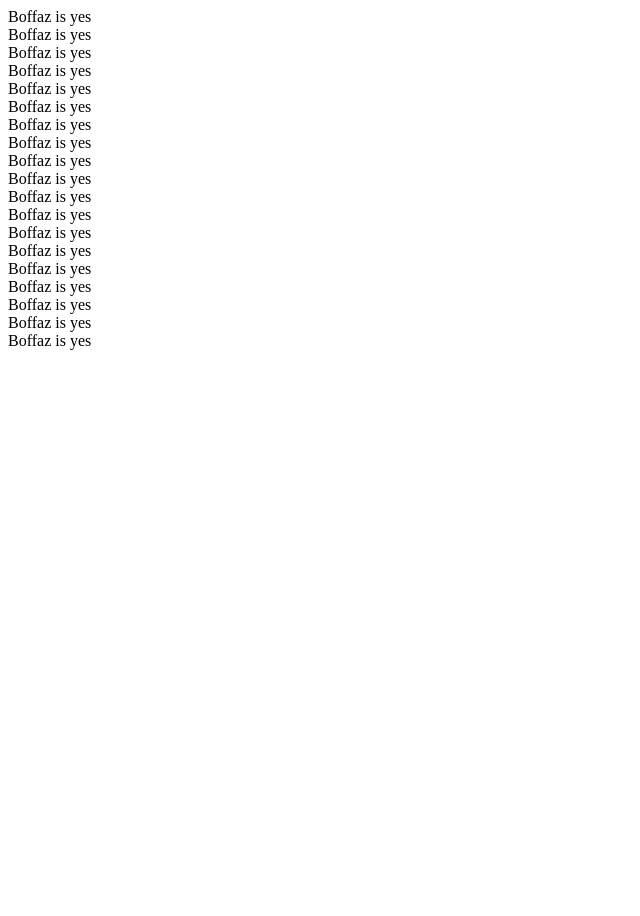
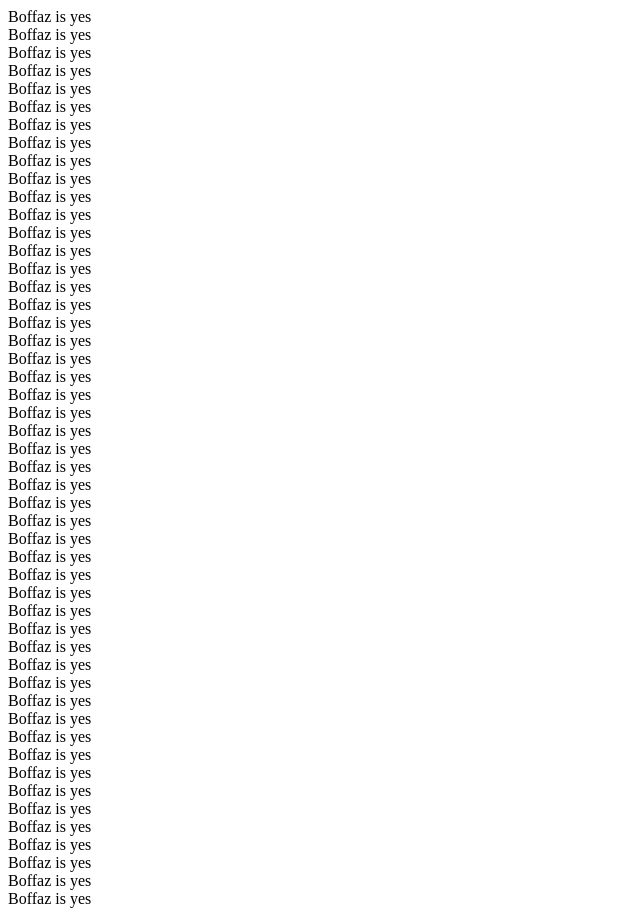
Before and after one commit to Cac0demon/Boffaz, a plain HTML site: page index.html in a window 1280 px wide. Shown: the whole page, without its empty margins (0-640 px from the left). Before the commit the page ends 800 px from the top, so only its background shows below. Drawn offline with Linux system fonts and the light colour scheme.

Commit message:
<div>     Boffaz is yes
<div>
    Boffaz is yes
<div>
    Boffaz is yes
<div>
    Boffaz is yes

```diff
--- a/index.html
+++ b/index.html
@@ -43,6 +43,68 @@
     Boffaz is yes
                                       <div>
     Boffaz is yes
+                <div>
+    Boffaz is yes
+                  <div>
+    Boffaz is yes
+                    <div>
+    Boffaz is yes
+                      <div>
+    Boffaz is yes
+                        <div>
+    Boffaz is yes
+                          <div>
+    Boffaz is yes
+                            <div>
+    Boffaz is yes
+                              <div>
+    Boffaz is yes
+                                <div>
+    Boffaz is yes
+                                  <div>
+    Boffaz is yes
+                                    <div>
+    Boffaz is yes
+                                      <div>
+    Boffaz is yes
+                                        <div>
+    Boffaz is yes
+                                          <div>
+    Boffaz is yes
+                                            <div>
+    Boffaz is yes
+                                              <div>
+    Boffaz is yes
+                                                <div>
+    Boffaz is yes
+                                                  <div>
+    Boffaz is yes
+                                                    <div>
+    Boffaz is yes
+                                                      <div>
+    Boffaz is yes
+                                                        <div>
+    Boffaz is yes
+                                                          <div>
+    Boffaz is yes
+                                                            <div>
+    Boffaz is yes
+                                                              <div>
+    Boffaz is yes
+                                                                <div>
+    Boffaz is yes
+                                                                  <div>
+    Boffaz is yes
+                                                                    <div>
+    Boffaz is yes
+                                                                      <div>
+    Boffaz is yes
 
+                                                                        <div>
+    Boffaz is yes
+                                                                          <div>
+    Boffaz is yes
+                                                                            <div>
+    Boffaz is yes
   </body>
 </html>
```
